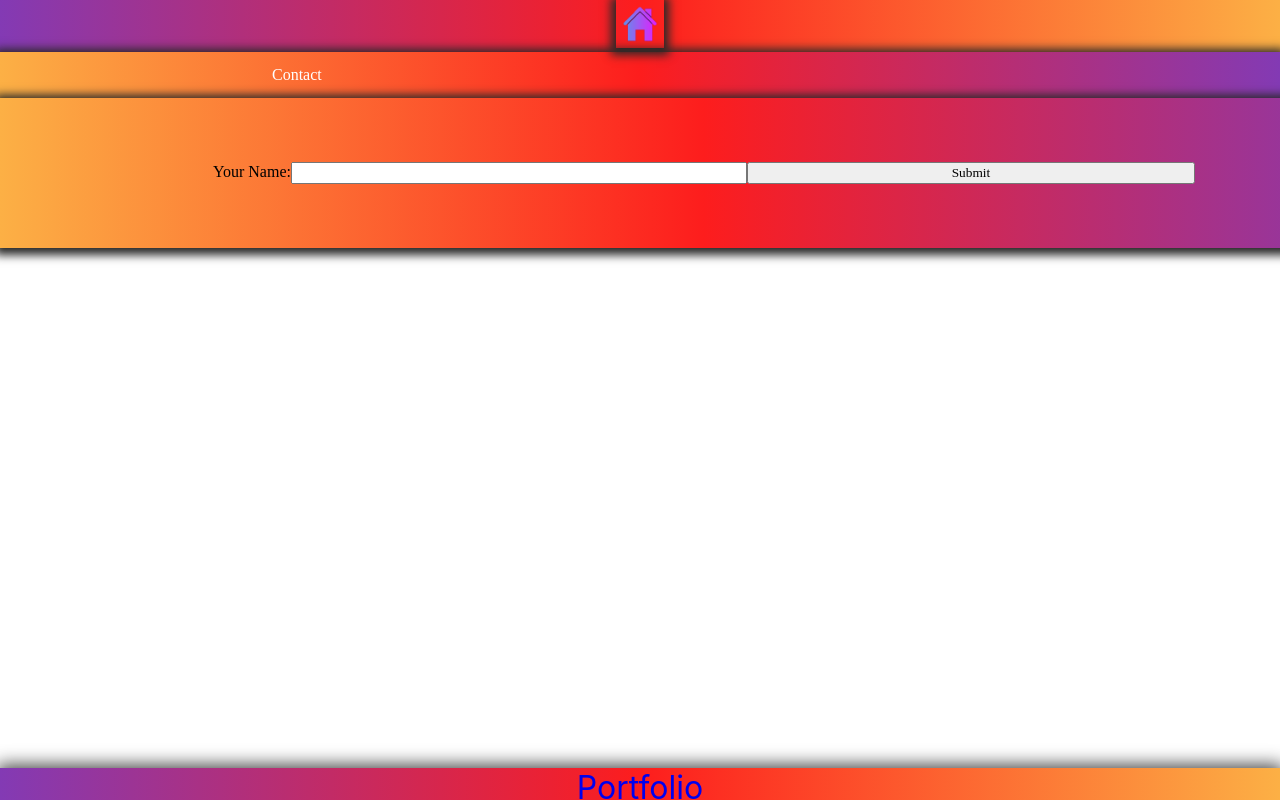
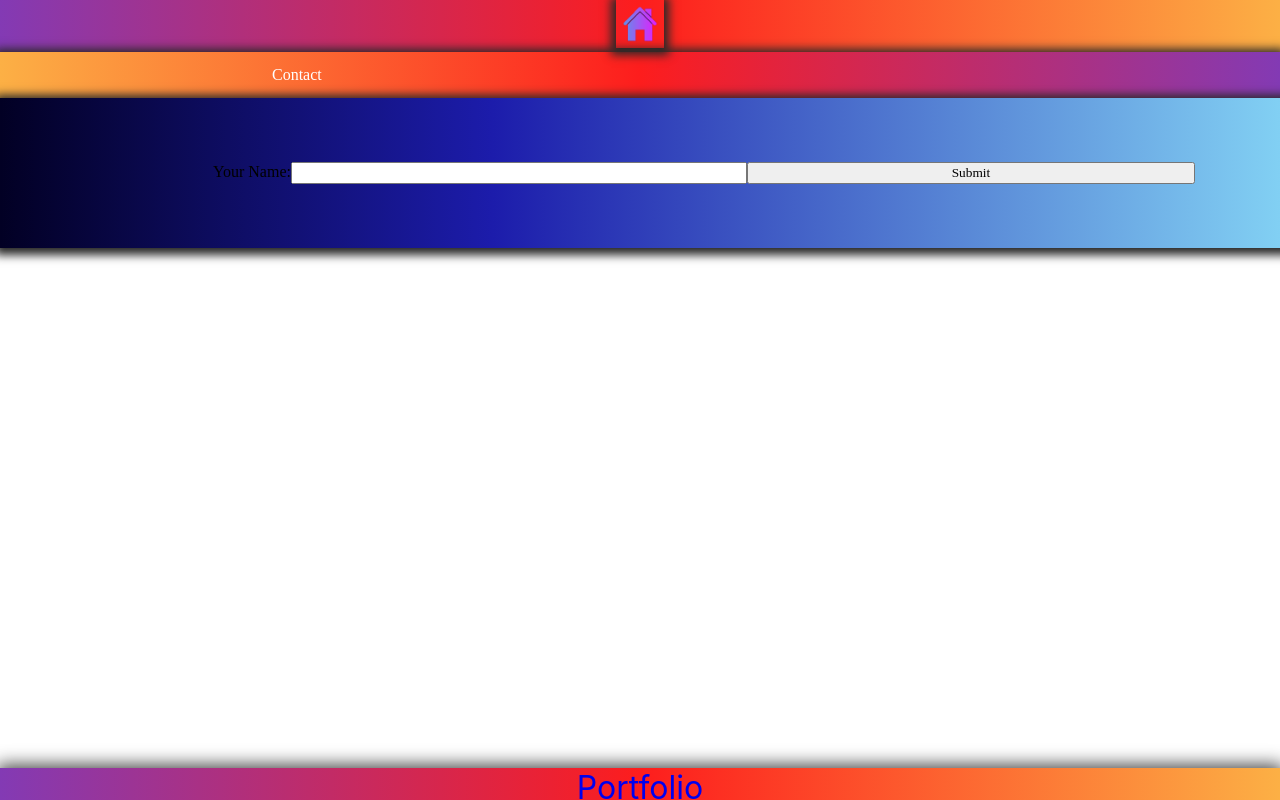
Before and after one commit to shyaboi/superportfoliosunset, a React (Create React App) app: page /Contact in a window 1280 px wide. Shown: the top 800 px of the page. Built offline with nearby package versions, Linux system fonts and the light colour scheme; a web font is replaced by a local one.

Commit message:
colour change from purp-red-yellow grad, to blue-pink-paleblue....loevly

```diff
--- a/src/pages/Contact/style.css
+++ b/src/pages/Contact/style.css
@@ -4,7 +4,8 @@ form {
     width: 100%;
     text-align: center;
     margin-bottom: 0;
-    background: linear-gradient(-90deg, rgba(131,58,180,1) 0%, rgba(253,29,29,1) 50%, rgba(252,176,69,1) 100%);
+    background: rgb(2,0,36);
+    background: linear-gradient(90deg, rgba(2,0,36,1) 0%, rgba(28,28,171,1) 35%, rgba(146,237,255,1) 100%);
     font-family: 'Baloo Tammudu 2', cursive;
     -webkit-box-shadow: 0px 2px 9px 5px rgba(41,41,40,1);
   -moz-box-shadow: 0px 2px 9px 5px rgba(41,41,40,1);
--- a/src/pages/Main/style.css
+++ b/src/pages/Main/style.css
@@ -9,8 +9,8 @@ img {
 .App-header {
     flex-basis: 100%;
     height: 0;
-    background: rgb(131, 58, 180);
-    background: linear-gradient(90deg, rgba(131,58,180,1) 0%, rgba(253,29,29,1) 50%, rgba(252,176,69,1) 100%);
+    background: rgb(28,23,105);
+    background: linear-gradient(90deg, rgba(28,23,105,1) 0%, rgba(28,28,171,1) 35%, rgba(212,86,207,1) 59%, rgba(146,237,255,1) 100%);
     min-height: 110vh;
     display: flex;
     flex-direction: column;
@@ -85,7 +85,8 @@ img {
 }
 
 .card:active {
-  background: linear-gradient(90deg, rgba(131,58,180,1) 0%, rgba(253,29,29,1) 50%, rgba(252,176,69,1) 100%);
+    background: rgb(2,0,36);
+    background: linear-gradient(90deg, rgba(2,0,36,1) 0%, rgba(28,28,171,1) 35%, rgba(146,237,255,1) 100%);
 
   box-shadow: 0 5px rgba(41, 41, 40, 1);
   transform: translateY(4px);
```
